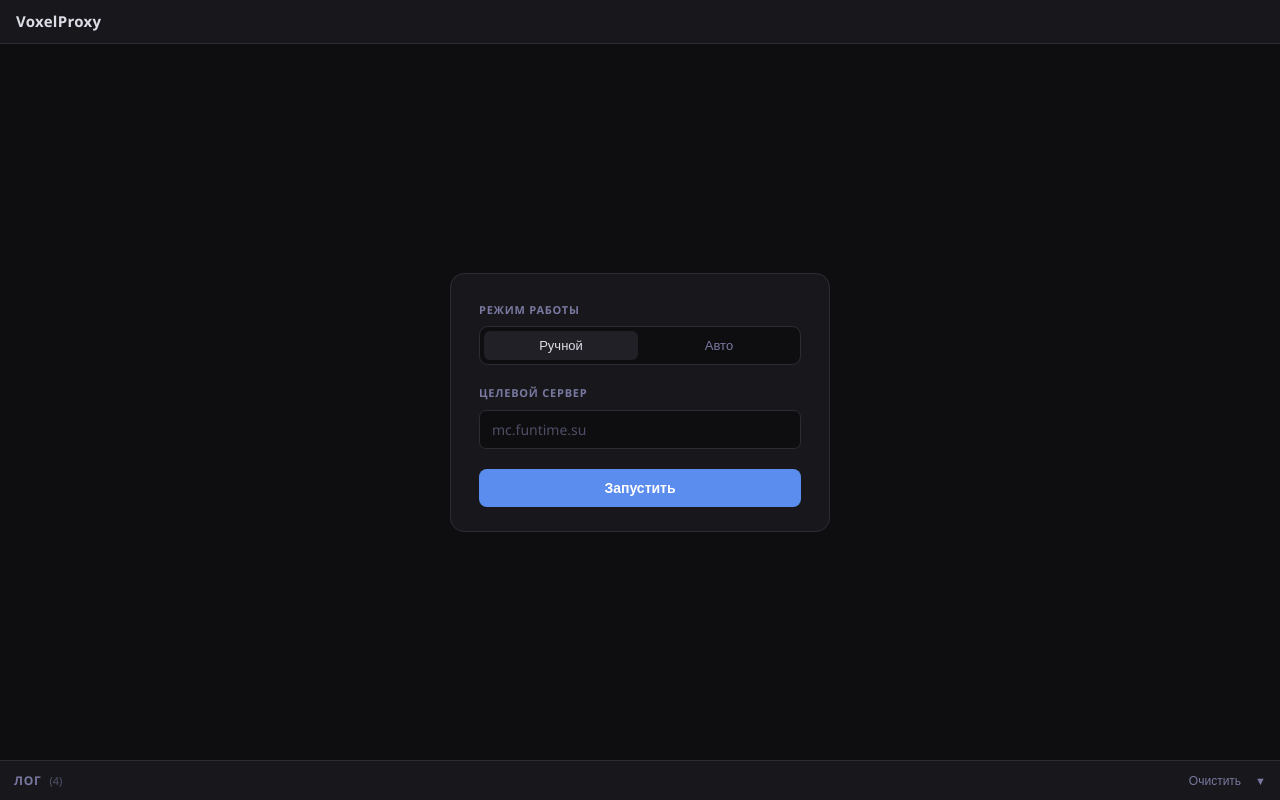
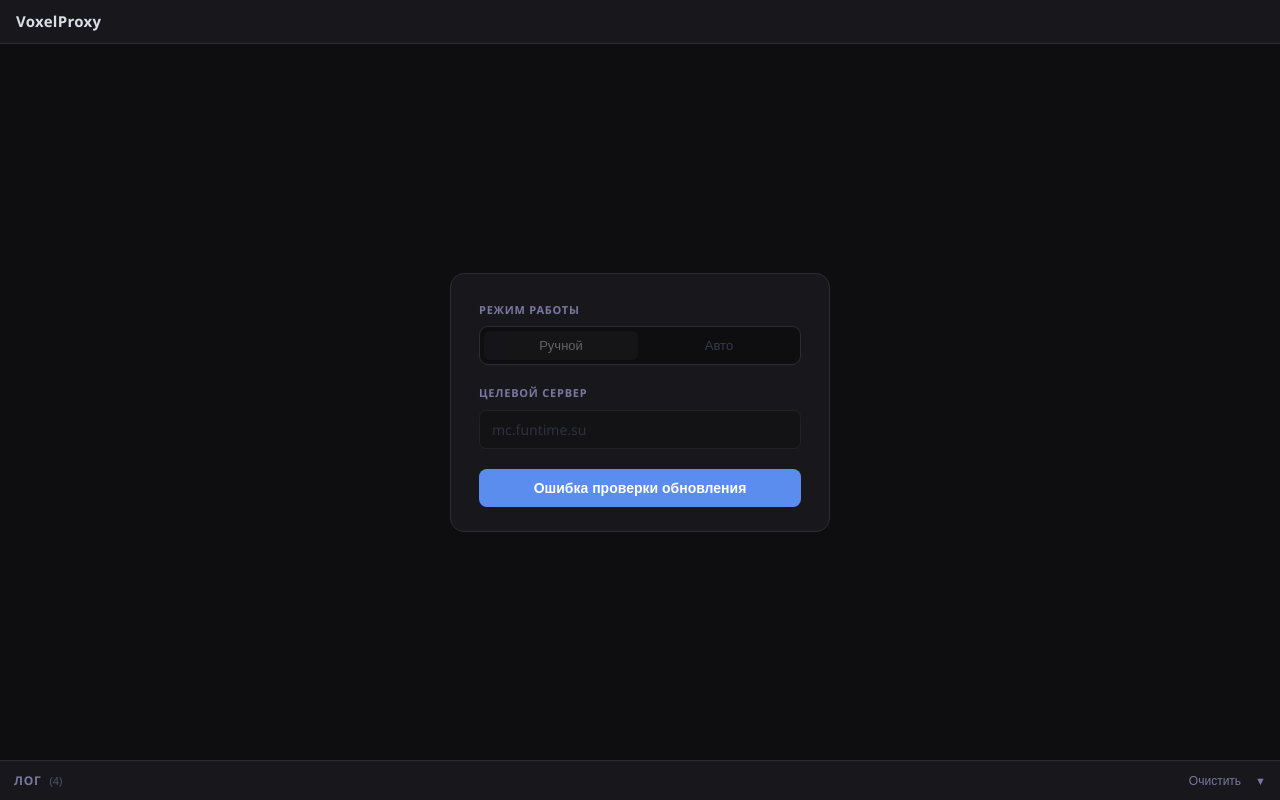
Before and after one commit to kauri-off/voxelproxy, a React (Vite) app: page / in a window 1280 px wide. Built offline with nearby package versions, Linux system fonts and the light colour scheme.

Commit message:
обновления теперь обязательные

```diff
--- a/src-tauri/tauri.conf.json
+++ b/src-tauri/tauri.conf.json
@@ -1,6 +1,6 @@
 {
   "productName": "VoxelProxy",
-  "version": "6.1.9",
+  "version": "6.1.10",
   "identifier": "com.kauri-off.voxelproxy",
   "build": {
     "beforeDevCommand": "npm run dev",
--- a/src/hooks/useAppState.ts
+++ b/src/hooks/useAppState.ts
@@ -12,6 +12,8 @@ const initialState: AppState = {
   localIp: "...",
   version: "",
   updateInfo: null,
+  updateProcessed: false,
+  updateError: false,
   clients: { primary: { online: false }, secondary: { online: false } },
   platform: ''
 };
@@ -46,9 +48,20 @@ export function useAppState() {
     const loadUpdateInfo = async () => {
       try {
         const updateInfo = await api.checkUpdates();
-        setState((prev) => ({ ...prev, updateInfo }));
+        setState((prev) => ({
+          ...prev,
+          updateInfo,
+          updateProcessed: true,
+          updateError: false,
+        }));
       } catch (err) {
         addLog("error", `Ошибка проверки обновлений: ${err}`);
+        setState((prev) => ({
+          ...prev,
+          updateInfo: null,
+          updateProcessed: true,
+          updateError: true,
+        }));
       }
     };
 
--- a/src/types.ts
+++ b/src/types.ts
@@ -15,6 +15,8 @@ export interface AppState {
   localIp: string;
   version: string;
   updateInfo: { tag: string; link: string } | null;
+  updateProcessed: boolean;
+  updateError: boolean;
   clients: {
     primary: ClientStatus;
     secondary: ClientStatus;
--- a/src/views/IdleView.tsx
+++ b/src/views/IdleView.tsx
@@ -86,13 +86,35 @@ export const IdleView: React.FC<Props> = ({ state, setState, addLog }) => {
     }
   };
 
-  const handleUpdateClick = () => {
-    if (state.updateInfo) {
-      api.openUrl(state.updateInfo.link);
-    }
-  };
+  const hasUpdate = state.updateInfo !== null;
+  const isError = state.updateError;
+  const isReady = state.updateProcessed && !hasUpdate && !isError;
+  const isPending = !state.updateProcessed;
 
-  const hasUpdate = state.updateInfo !== null;
+  const isBlocked = isPending || hasUpdate || isError || isStarting;
+
+  let buttonText = "";
+  let buttonAction = () => {};
+  let isButtonDisabled = false;
+
+  if (hasUpdate) {
+    buttonText = `Обновиться (${state.updateInfo!.tag})`;
+    buttonAction = () => api.openUrl(state.updateInfo!.link);
+    isButtonDisabled = false;
+  } else if (isError) {
+    buttonText = "Ошибка проверки обновления";
+    buttonAction = () =>
+      api.openUrl("https://github.com/kauri-off/voxelproxy/releases");
+    isButtonDisabled = false;
+  } else if (isPending) {
+    buttonText = "...";
+    buttonAction = () => {};
+    isButtonDisabled = true;
+  } else if (isReady) {
+    buttonText = isStarting ? "Запуск..." : "Запустить";
+    buttonAction = start;
+    isButtonDisabled = isStarting;
+  }
 
   return (
     <div className="idle-view__body">
@@ -103,14 +125,14 @@ export const IdleView: React.FC<Props> = ({ state, setState, addLog }) => {
             <button
               className={`tab ${state.mode === "manual" ? "active" : ""}`}
               onClick={() => setState((s) => ({ ...s, mode: "manual" }))}
-              disabled={isStarting || hasUpdate}
+              disabled={isBlocked}
             >
               Ручной
             </button>
             <button
               className={`tab ${state.mode === "auto" ? "active" : ""}`}
               onClick={() => setState((s) => ({ ...s, mode: "auto" }))}
-              disabled={isStarting || hasUpdate}
+              disabled={isBlocked}
             >
               Авто
             </button>
@@ -130,7 +152,7 @@ export const IdleView: React.FC<Props> = ({ state, setState, addLog }) => {
                   setState((s) => ({ ...s, manualServerAddr: e.target.value }))
                 }
                 onKeyDown={handleKeyDown}
-                disabled={isStarting || hasUpdate}
+                disabled={isBlocked}
               />
             </>
           ) : (
@@ -148,9 +170,7 @@ export const IdleView: React.FC<Props> = ({ state, setState, addLog }) => {
                         autoUseWindivert: e.target.checked,
                       }))
                     }
-                    disabled={
-                      isStarting || hasUpdate || state.platform !== "windows"
-                    }
+                    disabled={isBlocked || state.platform !== "windows"}
                   />
                   Использовать WinDivert
                 </label>
@@ -190,7 +210,7 @@ export const IdleView: React.FC<Props> = ({ state, setState, addLog }) => {
                     }
                     min={1}
                     max={65535}
-                    disabled={isStarting || hasUpdate}
+                    disabled={isBlocked}
                   />
                   <span className="hint">–</span>
                   <input
@@ -205,7 +225,7 @@ export const IdleView: React.FC<Props> = ({ state, setState, addLog }) => {
                     }
                     min={1}
                     max={65535}
-                    disabled={isStarting || hasUpdate}
+                    disabled={isBlocked}
                   />
                 </div>
               )}
@@ -215,14 +235,10 @@ export const IdleView: React.FC<Props> = ({ state, setState, addLog }) => {
 
         <button
           className="btn-primary"
-          onClick={hasUpdate ? handleUpdateClick : start}
-          disabled={hasUpdate ? false : isStarting}
+          onClick={buttonAction}
+          disabled={isButtonDisabled}
         >
-          {hasUpdate
-            ? `Обновиться ${state.updateInfo?.tag ? `(${state.updateInfo.tag})` : ""}`
-            : isStarting
-              ? "Запуск..."
-              : "Запустить"}
+          {buttonText}
         </button>
       </div>
     </div>
```
Also changed, not shown: 2 other files (tests, documents, lock files or other folders).
